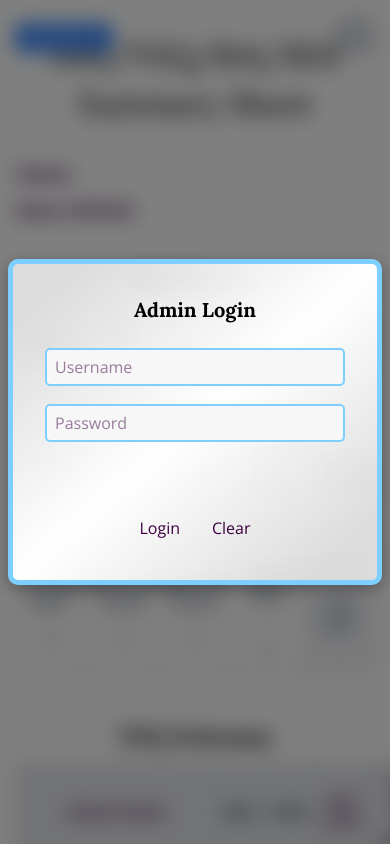
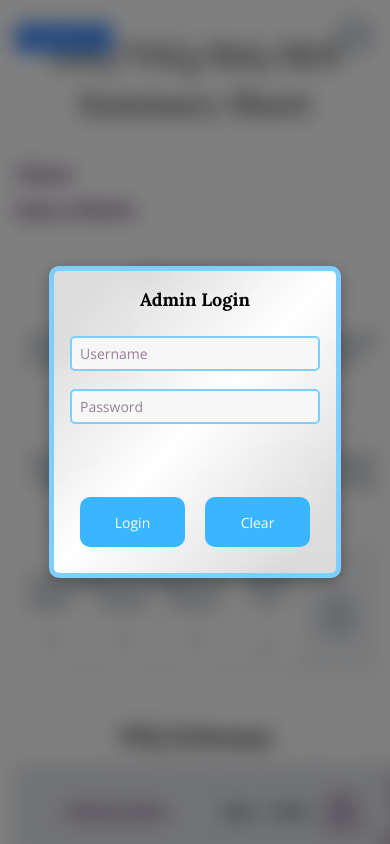
Before and after one commit to SasanTazayoni/integrate-therapy-form-manager, a React (Vite) app: page /integrate-therapy-form-manager/summary in a window 390 px wide. Shown: the top 844 px of the page. Built offline with nearby package versions, Linux system fonts and the light colour scheme; no server answers.

Commit message:
Add a ripple effect style to buttons and media queries for modals

```diff
--- a/src/assets/css/styles.css
+++ b/src/assets/css/styles.css
@@ -37,6 +37,7 @@ h3 {
 body {
   font-family: "Open Sans", Arial, Helvetica, sans-serif;
   color: #3c0042;
+  font-size: 16px;
 }
 
 .overlay {
@@ -114,6 +115,37 @@ body {
   max-width: 1200px;
   width: 100%;
   background: #fff;
+}
+
+@media screen and (max-width: 428px) {
+  body {
+    font-size: 14px;
+  }
+
+  h2 {
+    font-size: 18px;
+  }
+
+  .modal {
+    width: 250px;
+    padding: 1rem;
+  }
+}
+
+@media screen and (max-width: 376px) {
+  .modal {
+    width: 250px;
+  }
+}
+
+@media screen and (max-width: 324px) {
+  body {
+    font-size: 12px;
+  }
+
+  .modal {
+    width: 200px;
+  }
 }
 
 /* Forms */
@@ -213,6 +245,73 @@ textarea:focus {
 .link.disabled:hover,
 .link:disabled:hover {
   color: gray;
+}
+
+/* Buttons */
+
+.button {
+  width: 120px;
+  height: 50px;
+  padding: 15px 30px;
+  font-size: 16px;
+  border: none;
+  border-radius: 10px;
+  cursor: pointer;
+  margin: 10px;
+  color: white;
+  display: inline-block;
+  overflow: hidden;
+  transition: all 0.6s;
+  position: relative;
+  background: var(--color-primary);
+}
+
+.button:hover {
+  background-color: var(--color-secondary);
+}
+
+.button > span {
+  position: absolute;
+  background: #000;
+  transform: translateX(-50%) translateY(-50%);
+  pointer-events: none;
+  border-radius: 50%;
+  animation: ripple 0.6s linear infinite;
+}
+
+@keyframes ripple {
+  0% {
+    height: 0;
+    width: 0;
+    opacity: 0.5;
+  }
+
+  100% {
+    height: 300px;
+    width: 300px;
+    opacity: 0;
+  }
+}
+
+@media screen and (max-width: 428px) {
+  .button {
+    font-size: 14px;
+  }
+}
+
+@media screen and (max-width: 376px) {
+  .button {
+    width: 100px;
+    height: 40px;
+    margin: 8px;
+  }
+}
+
+@media screen and (max-width: 324px) {
+  .button {
+    margin: 5px;
+    font-size: 12px;
+  }
 }
 
 /* Animated border buttons */
```
